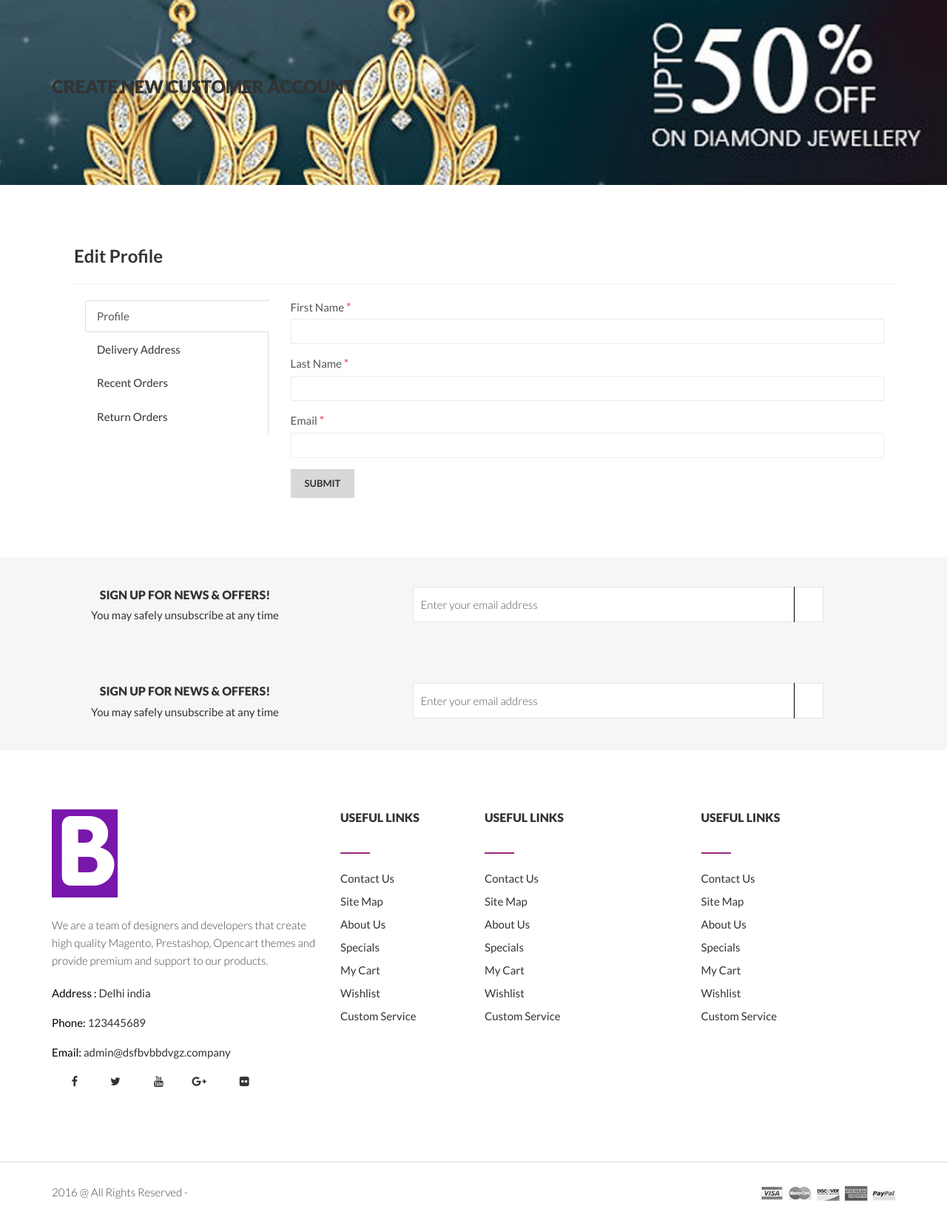
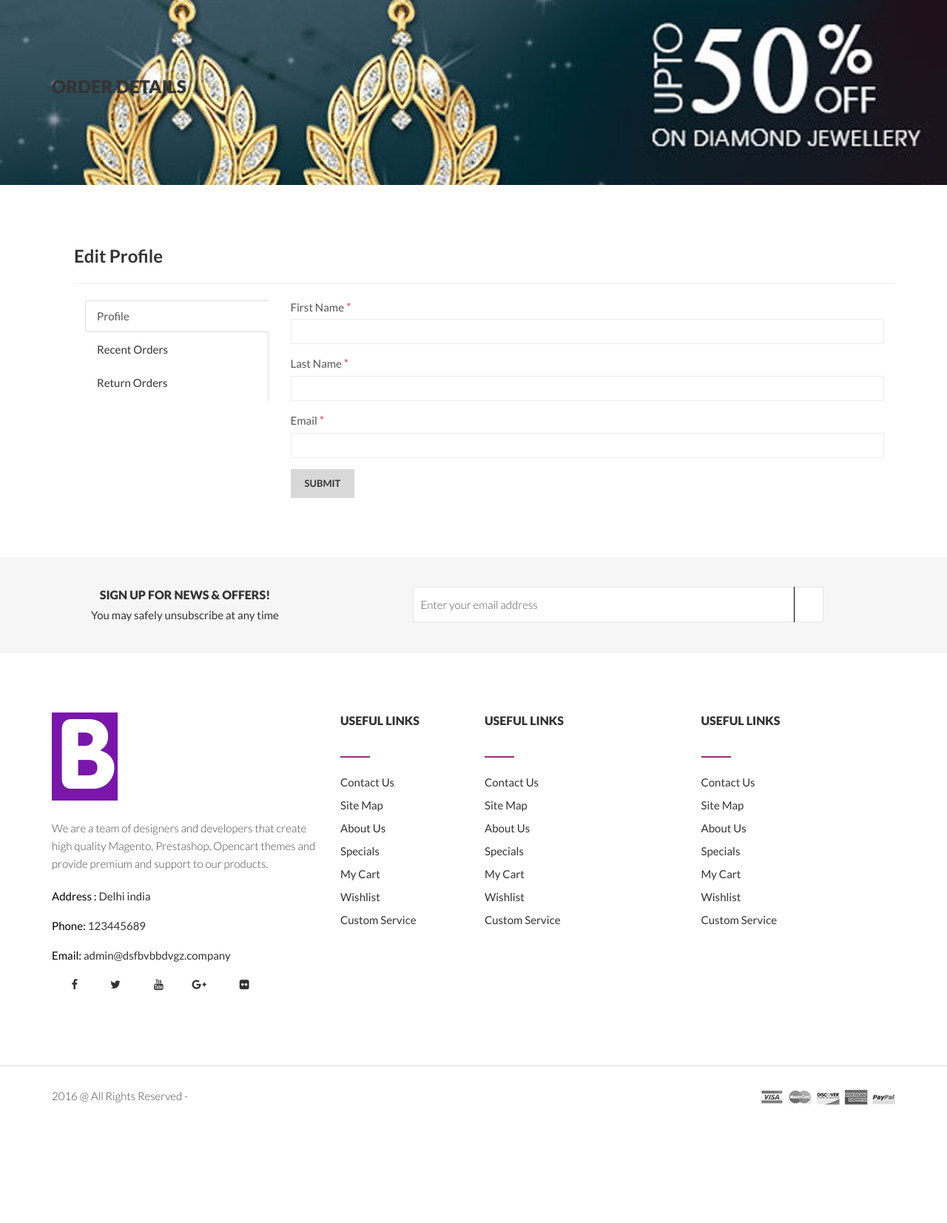
Before and after one commit to Beloved-vince/E-commerce-web-application, a Django app: page /edit-account/ in a window 1280 px wide. Shown: the part 331-1984 px from the top of the page at 74% size. After the commit the page ends 1824 px from the top, so only its background shows below. Run offline with Django 4.2, Linux system fonts and the light colour scheme; a user stored in the database is signed in; parts of the project's set-up code (start-up, migrations or seed data) failed here and were passed over; some libraries are stand-ins or nearby versions.

Commit message:
correction

```diff
--- a/main/templates/base.html
+++ b/main/templates/base.html
@@ -592,7 +592,7 @@
 										<ul>
 											<li><a href="{% url 'wishlist' %}">my wishlist</a></li>
 											<li><a href="{% url 'cart_view' %}">cart page</a></li>
-											<li><a href="{% url '' %}">checkout</a></li>
+											<li><a href="">checkout</a></li>
 											<li><a href="{% url 'edit-account' %}">User account</a></li>
 											<li><a href="{% url 'login' %}">login</a></li>
                                             <li><a href="{% url 'sign-up' %}">Register</a></li>
--- a/main/templates/user_accountpage.html
+++ b/main/templates/user_accountpage.html
@@ -9,7 +9,7 @@
 				<div class="row">
 					<div class="col-lg-12">
 						<div class="page-title">
-							<h3>Create New Customer Account</h3>
+							<h3>Order details</h3>
 						</div>
 					</div>
 				</div>
@@ -31,7 +31,7 @@
             <li class="active"><a href="#profile" data-toggle="tab">Profile</a></li>
 			{% endif %}
             {% if not request.user.is_authenticated %} <li><a href="#chnage_passwrd" data-toggle="tab">Change Password</a></li>{% endif %}
-			 {% if request.user.is_authenticated %}<li><a href="#deliveryaddress" data-toggle="tab">Delivery Address</a></li>{% endif %}
+			 <!-- <li><a href="#deliveryaddress" data-toggle="tab">Delivery Address</a></li>-->
 			 {% if request.user.is_authenticated %}  <li><a href="#reentorders" data-toggle="tab">Recent Orders</a></li>{% endif %}
 			 {% if request.user.is_authenticated %} <li><a href="#returnorders" data-toggle="tab">Return Orders</a></li>{% endif %}
           </ul>
@@ -85,67 +85,6 @@
              </div>
 
 
-            <div class="tab-pane" id="deliveryaddress">
-            <div class="col-md-12 col-sm-12 col-xs-12">
-				{% if  request.user.is_authenticated %}
-
-             <h4 class="profile_addresstab">Choose Address</h4>
-			 {% for address in user_addresses %}
-			 <div class="col-md-6 col-sm-6 col-xs-12 multiple_address">
-				<label class="radio-inline">
-				  <input type="radio" name="inlineRadioOptions" id="inlineRadio{{ forloop.counter }}" value="{{ address.id }}">
-				  {{ address.street }}, {{ address.city }}, {{ address.state }}, {{ address.country }} {{ address.postal_code }}
-				</label>
-			  </div>
-			  {% endfor %}
-                    </div>
-
-
-
-             <div class="col-md-12 col-sm-12">
-
-             <h4 class="profile_addresstab">Enter New Address Here</h4>
-             <form action="{% url 'address_list' %}" method="POST" id="address_form">
-				{% csrf_token %}
-             <div class="col-md-6">
-							<div class="checkout-form-list">
-								<label>City <span class="required">*</span></label>
-								<input type="text" placeholder="" name="city"/>
-							</div>
-						</div>
-						<div class="col-md-6">
-							<div class="checkout-form-list">
-								<label>State <span class="required">*</span></label>
-								<input type="text" placeholder="" name="state"/>
-							</div>
-						</div>
-						<div class="col-md-6">
-							<div class="checkout-form-list">
-								<label>Country <span class="required">*</span></label>
-								<input type="text" placeholder="" name="country"/>
-							</div>
-						</div>
-						<div class="col-md-6">
-							<div class="checkout-form-list">
-								<label>Address <span class="required">*</span></label>
-								<input type="text" placeholder="" name="street"/>
-							</div>
-						</div>
-						<div class="col-md-12">
-							<div class="checkout-form-list">
-								<label>Postal code <span class="required">*</span></label>
-								<input type="number" placeholder="Street address" name="postal_code"/>
-							</div>
-						</div>
-						<button type="submit" class="btn btn-default login-btn">Submit</button>
-
-					</form>
-							{% endif %}
-             </div>
-
-
-
-            </div>
 			{% if request.user.is_authenticated %}
 
             <div class="tab-pane" id="reentorders">
@@ -181,16 +120,12 @@
 												<!--<td class="product-stock-status"><span class="wishlist-in-stock">In Stock</span></td>
 												<td class="product-add-to-cart"><a href="#"> Buy It Again</a></td>-->
 											</tr>
-											{% endif %}
 										</tbody>
 
 									</table>
 								</div>
-
             </div>
-			{% if request.user.is_authentcated %}
-
-            <div class="tab-pane" id="returnorders">
+			<div class="tab-pane" id="returnorders">
             <div class="wishlist-table table-responsive">
 									<table>
 										<thead>
@@ -224,14 +159,12 @@
 												<!--<td class="product-stock-status"><span class="wishlist-in-stock">In Stock</span></td>
 												<td class="product-add-to-cart"><a href="#"> Buy It Again</a></td>-->
 											</tr>
-											{% endif %}
+
 										</tbody>
-
 									</table>
 								</div>
-
             </div>
-
+			{% endif %}
 
           </div>
         </div>
@@ -243,26 +176,4 @@
 				</div>
 			</div>
 		<!-- contuct-form-area-end -->
-		<!-- contact-area-start -->
-		<div class="contact-area ptb-40">
-			<div class="container">
-				<div class="row">
-					<div class="col-lg-4 col-md-4 col-sm-12 col-xs-12 mar_b-30">
-						<div class="contuct-info text-center">
-							<h4>Sign up for news & offers!</h4>
-							<p>You may safely unsubscribe at any time</p>
-						</div>
-					</div>
-					<div class="col-lg-6 col-md-8 col-sm-12 col-lg-offset-1 col-xs-12">
-						<div class="search-box">
-							<form action="#">
-								<input type="email" placeholder="Enter your email address"/>
-								<button><span class="lnr lnr-envelope"></span></button>
-							</form>
-						</div>
-					</div>
-				</div>
-			</div>
-		</div>
-		<!-- contact-area-end -->
-            {% endblock %}
+{% endblock %}
--- a/main/urls.py
+++ b/main/urls.py
@@ -28,5 +28,5 @@ urlpatterns = [
     path("change-password/", views.change_password, name="change-password"),
 
     path("create-address/", views.create_address, name="address_list"),
-    path("addresses/", views.show_addresses, name="addresses")
+    path("order-details/", views.order_details, name="order-details")
 ]+ static(settings.MEDIA_URL, document_root=settings.MEDIA_ROOT)
--- a/main/views.py
+++ b/main/views.py
@@ -273,7 +273,7 @@ def create_address(request):
     return render(request, 'user_accountpage.html', {'form': form})
 
 @login_required
-def show_addresses(request):
+def order_details(request):
     if request.user.is_authenticated:
         user_addresses = Address.objects.filter(user=request.user)[:4]
         return render(request, 'user_accountpage.html', {'user_addresses': user_addresses})
```
Also changed, not shown: main/models.py (line endings or trailing spaces).
